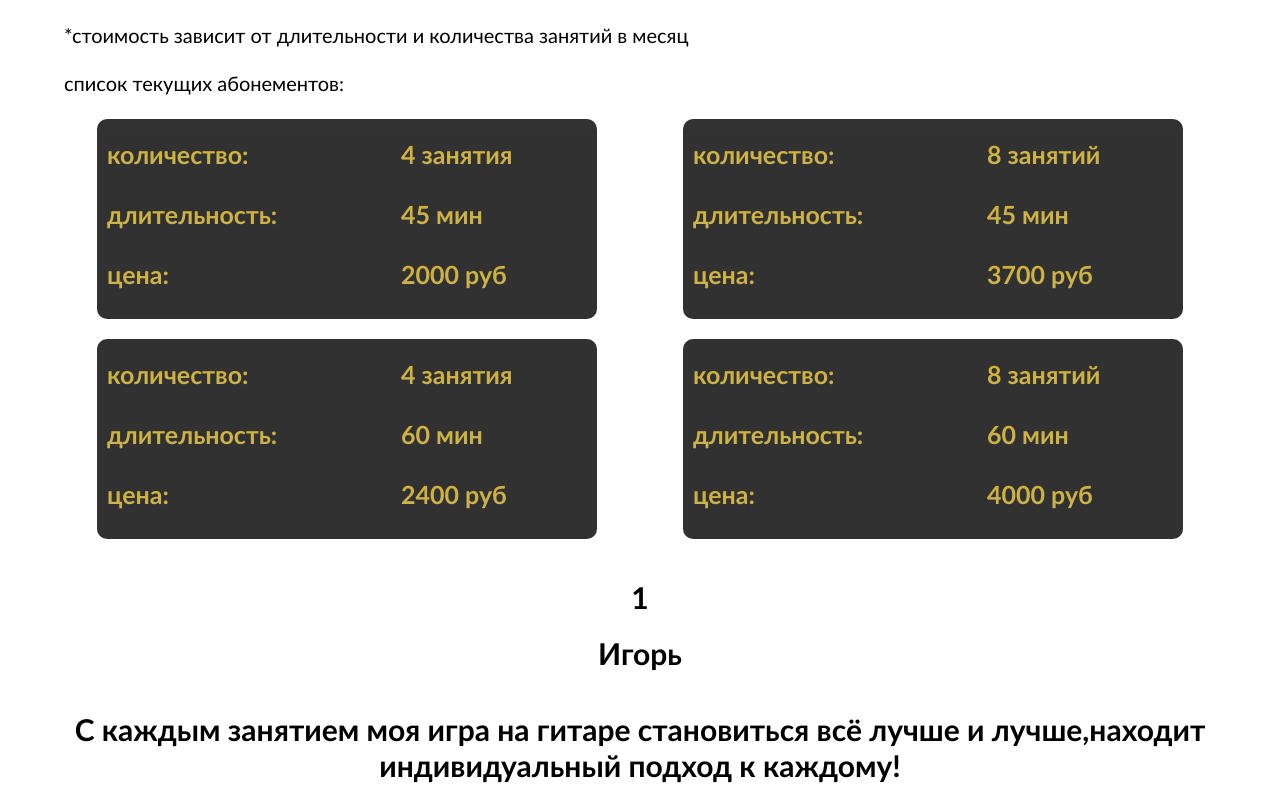
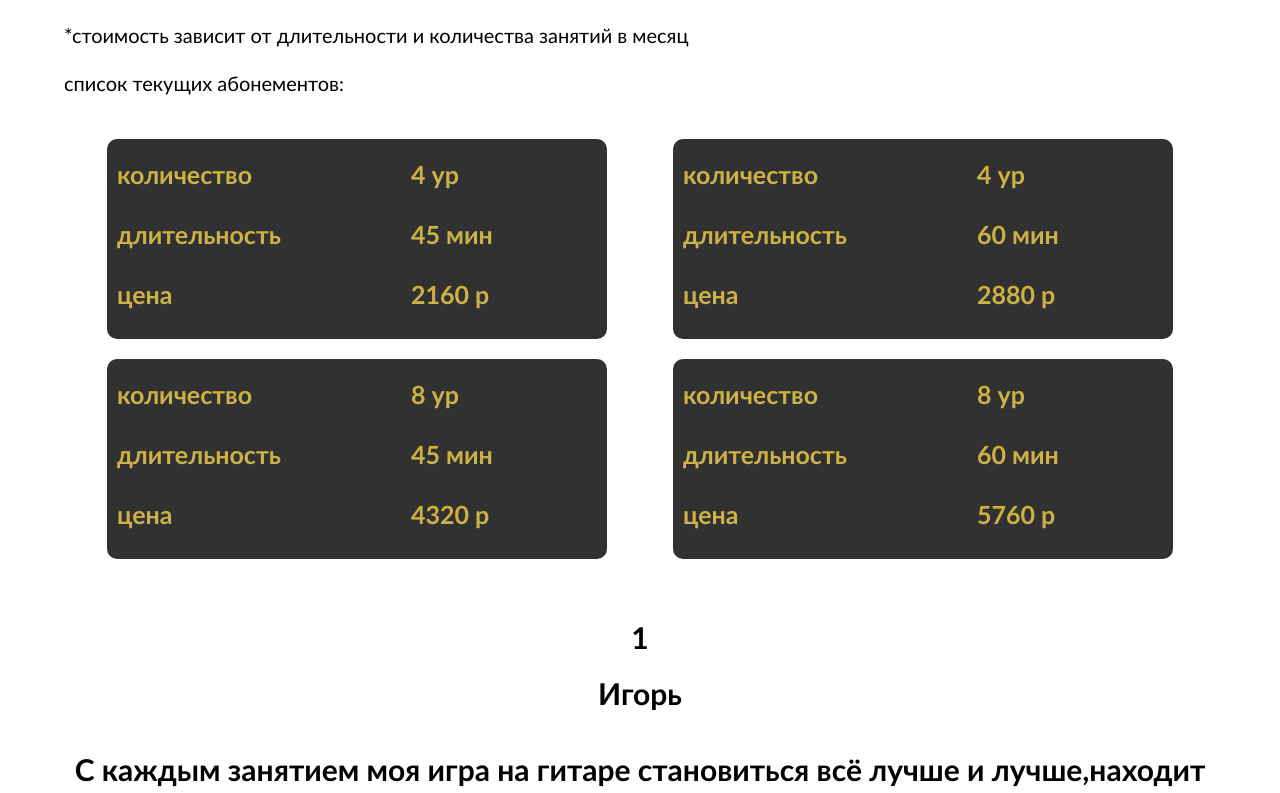
Before and after one commit to DaerioFrixell/liga_frontend, a React (Create React App) app: page / in a window 1280 px wide. Shown: the part 881-1674 px from the top of the page. Built offline with nearby package versions, Linux system fonts and the light colour scheme.

Commit message:
refactoring price component

```diff
--- a/src/components/header/Header.tsx
+++ b/src/components/header/Header.tsx
@@ -8,7 +8,7 @@ export const Header = () => {
     <header className="sticky">
       <Logo />
       <Navbar />
-      <NavIcon />
+      {/* <NavIcon /> */}
     </header>
   );
 }
--- a/src/components/header/navList/Navbar.tsx
+++ b/src/components/header/navList/Navbar.tsx
@@ -18,7 +18,7 @@ export const Navbar: FC = () => {
         {isOpen && (
           <div className="menu" onMouseLeave={() => toggle()}>
             {menuLinks.map(l =>
-              <Link to={l.to} className="menu-link" >
+              <Link key={l.to} to={l.to} className="menu-link" >
                 {l.text}
               </Link>
             )}
@@ -27,7 +27,7 @@ export const Navbar: FC = () => {
       </div>
 
       {scrollLinks.map(l =>
-        <p>
+        <p key={l.to}>
           <ScrollLink
             className="navbar__link"
             activeClass="navbar__link--active"
--- a/src/pages/lending/price/Price.tsx
+++ b/src/pages/lending/price/Price.tsx
@@ -1,51 +1,32 @@
-import React from "react";
+import { abonements } from './abonements';
 import './price.scss';
+import { FC } from "react";
 
-export const Price = () => {
+
+export const Price: FC = () => {
   return (
     <div id="priceBlock" className="price">
       <h2 className="price__title">абонементы</h2>
+
       <p>*стоимость зависит от длительности и количества  занятий в месяц</p>
       <br />
+
       <p>список текущих абонементов:</p>
       <br />
 
       <div className="price__inner">
-        <div className="price__inner__item">
-          <p className="price__inner__item__count">количество: </p>
-          <p className="price__inner__item__count">4 занятия</p>
-          <p className="price__inner__item__duar">длительность:</p>
-          <p className="price__inner__item__duar">45 мин</p>
-          <p className="price__inner__item__price">цена:</p>
-          <p className="price__inner__item__price">2000 руб</p>
-        </div>
+        {abonements.map(i =>
+          <div key={i.amount} className="price__inner__item">
+            <p className="price__inner__item__count">количество</p>
+            <p className="price__inner__item__count">{i.count} ур</p>
 
-        <div className="price__inner__item">
-          <p className="price__inner__item__count">количество: </p>
-          <p className="price__inner__item__count">8 занятий</p>
-          <p className="price__inner__item__duar">длительность:</p>
-          <p className="price__inner__item__duar">45 мин</p>
-          <p className="price__inner__item__price">цена:</p>
-          <p className="price__inner__item__price">3700 руб</p>
-        </div>
+            <p className="price__inner__item__duar">длительность</p>
+            <p className="price__inner__item__duar">{i.duration} мин</p>
 
-        <div className="price__inner__item">
-          <p className="price__inner__item__count">количество: </p>
-          <p className="price__inner__item__count">4 занятия</p>
-          <p className="price__inner__item__duar">длительность:</p>
-          <p className="price__inner__item__duar">60 мин</p>
-          <p className="price__inner__item__price">цена:</p>
-          <p className="price__inner__item__price">2400 руб</p>
-        </div>
-
-        <div className="price__inner__item">
-          <p className="price__inner__item__count">количество: </p>
-          <p className="price__inner__item__count">8 занятий</p>
-          <p className="price__inner__item__duar">длительность:</p>
-          <p className="price__inner__item__duar">60 мин</p>
-          <p className="price__inner__item__price">цена:</p>
-          <p className="price__inner__item__price">4000 руб</p>
-        </div>
+            <p className="price__inner__item__price">цена</p>
+            <p className="price__inner__item__price">{i.amount} р</p>
+          </div>
+        )}
       </div>
     </div>
   )
--- /dev/null
+++ b/src/pages/lending/price/abonements.ts
@@ -0,0 +1,30 @@
+
+const oneMin = 12
+const oneHour = oneMin * 60
+const durationStandard = 45
+const durationLarge = 60
+const countLessonsMin = 4
+const countLessonsMax = 8
+
+export const abonements = [
+  {
+    count: countLessonsMin,
+    duration: durationStandard,
+    amount: durationStandard * oneMin * countLessonsMin
+  },
+  {
+    count: countLessonsMin,
+    duration: durationLarge,
+    amount: durationLarge * oneMin * countLessonsMin
+  },
+  {
+    count: countLessonsMax,
+    duration: durationStandard,
+    amount: durationStandard * oneMin * countLessonsMax,
+  },
+  {
+    count: countLessonsMax,
+    duration: durationLarge,
+    amount: durationLarge * oneMin * countLessonsMax,
+  },
+]
--- a/src/pages/lending/price/price.scss
+++ b/src/pages/lending/price/price.scss
@@ -8,10 +8,11 @@
 
   &__inner {
     display: flex;
-    gap: 5rem;
+    margin: 2rem;
     justify-content: space-around;
 
     &__item {
+
       width: 30rem;
       height: 20rem;
       display: grid;
--- /dev/null
+++ b/src/utils/price.ts
@@ -0,0 +1,3 @@
+export const oneMin = 1.7
+
+export const oneHour = oneMin * 60
```
Also changed, not shown: src/pages/lending/offer/Offer.tsx (+7 -1 lines).
